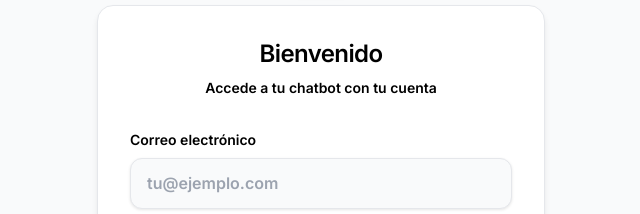
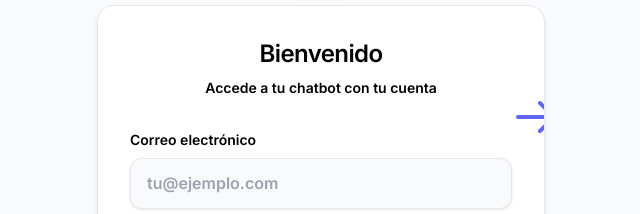
Before and after one commit to olired2/chatbot, a Next.js app: page /auth/login in a window 1280 px wide. Shown: the part 179-393 px from the top of the page, without its empty margins (319-959 px from the left). Built offline with nearby package versions, Linux system fonts and the light colour scheme; no server answers.

Commit message:
feat: Add floating note 'Acceda al Agente Educativo' on login page

```diff
--- a/src/app/auth/login/page.tsx
+++ b/src/app/auth/login/page.tsx
@@ -11,7 +11,29 @@ export default async function LoginPage() {
   }
 
   return (
-    <>
+    <div className="relative">
+      {/* Nota flotante con flecha */}
+      <div className="absolute -right-64 top-8 hidden lg:flex items-center">
+        <svg
+          className="w-12 h-12 text-indigo-500 transform -scale-x-100"
+          fill="none"
+          stroke="currentColor"
+          viewBox="0 0 24 24"
+        >
+          <path
+            strokeLinecap="round"
+            strokeLinejoin="round"
+            strokeWidth={2}
+            d="M10 19l-7-7m0 0l7-7m-7 7h18"
+          />
+        </svg>
+        <div className="ml-2 p-4 bg-white border-2 border-indigo-500 rounded-lg shadow-lg max-w-[200px]">
+          <p className="text-sm font-semibold text-indigo-700 text-center">
+            Acceda al Agente Educativo desde su cuenta
+          </p>
+        </div>
+      </div>
+
       <div className="text-center mb-8">
         <h1 className="text-2xl font-bold text-gray-900 mb-2">
           Bienvenido
@@ -21,6 +43,6 @@ export default async function LoginPage() {
         </p>
       </div>
       <LoginForm />
-    </>
+    </div>
   );
 }
```
